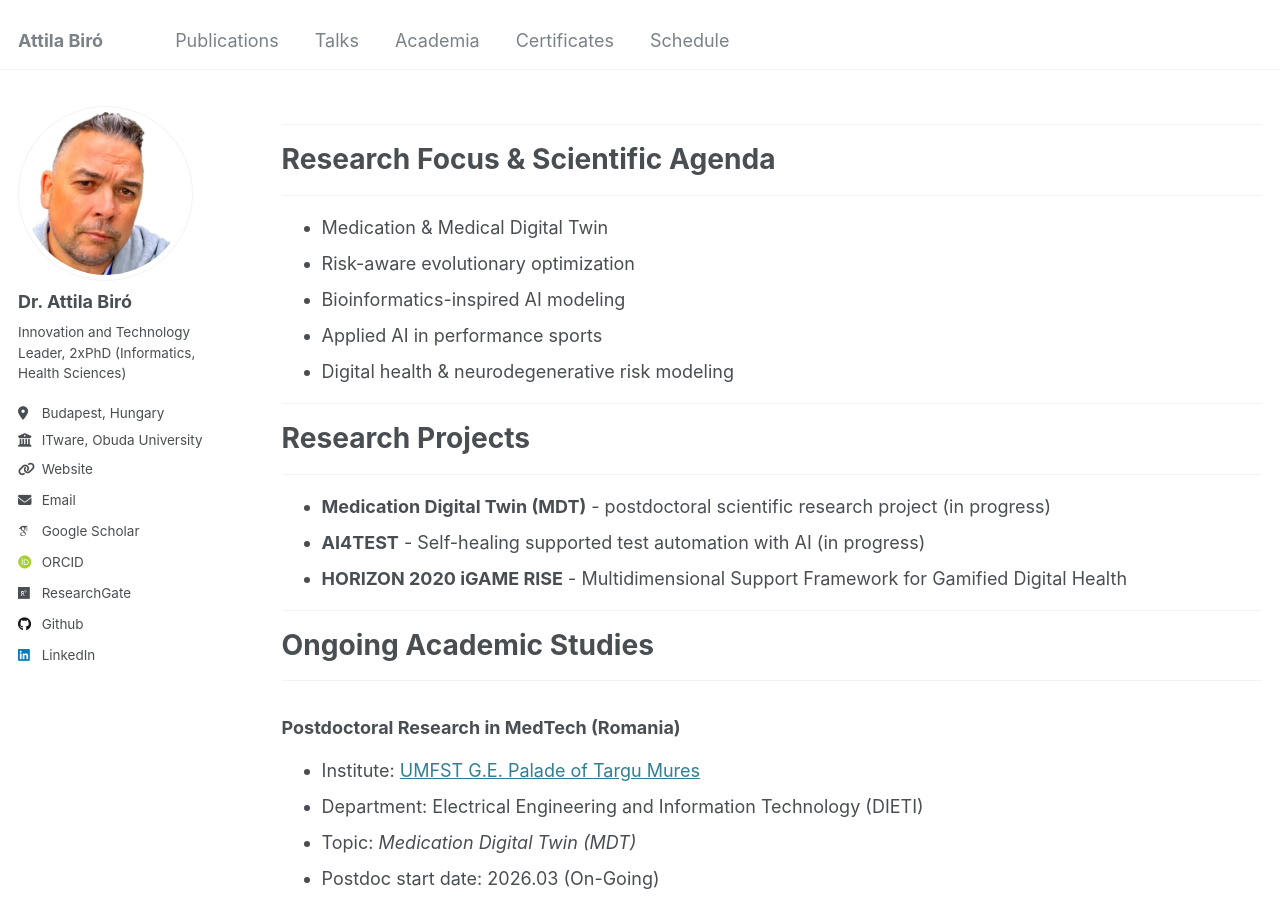
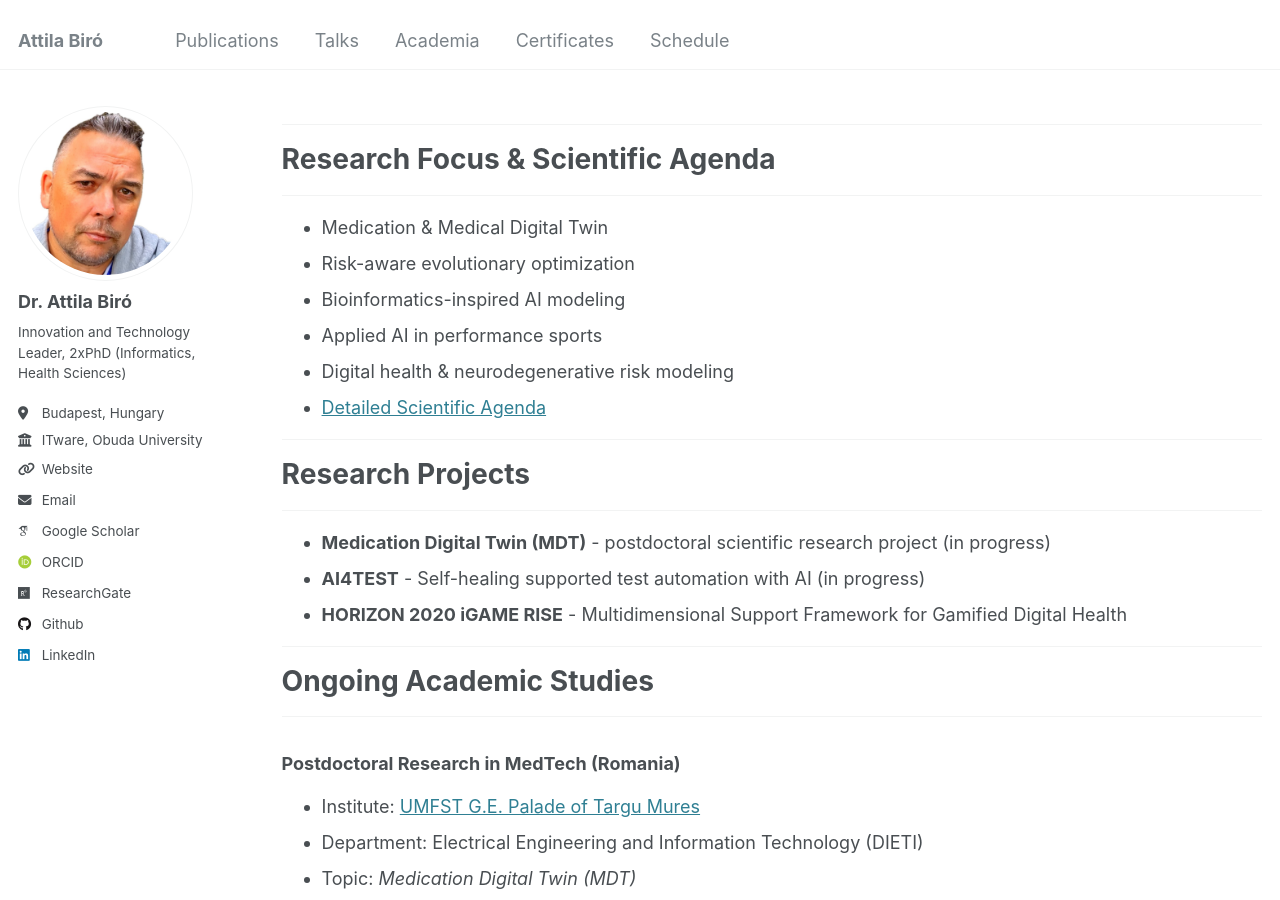
Before and after one commit to biroka/biroka.github.io, a Jekyll site: the page built from _pages/academia.md, in a window 1280 px wide and 900 px high. Built offline with Jekyll 4.4.1, drawn with Linux system fonts in a browser that asks for light colours; some web fonts are replaced.

Commit message:
Add link to detailed scientific agenda in academia.md

```diff
--- a/_pages/academia.md
+++ b/_pages/academia.md
@@ -13,6 +13,7 @@ author_profile: true
 * Bioinformatics-inspired AI modeling
 * Applied AI in performance sports
 * Digital health & neurodegenerative risk modeling
+* <a target="_new" href="https://biroka.github.io/schedule/">Detailed Scientific Agenda</a>
 
 ***
 # Research Projects
```
